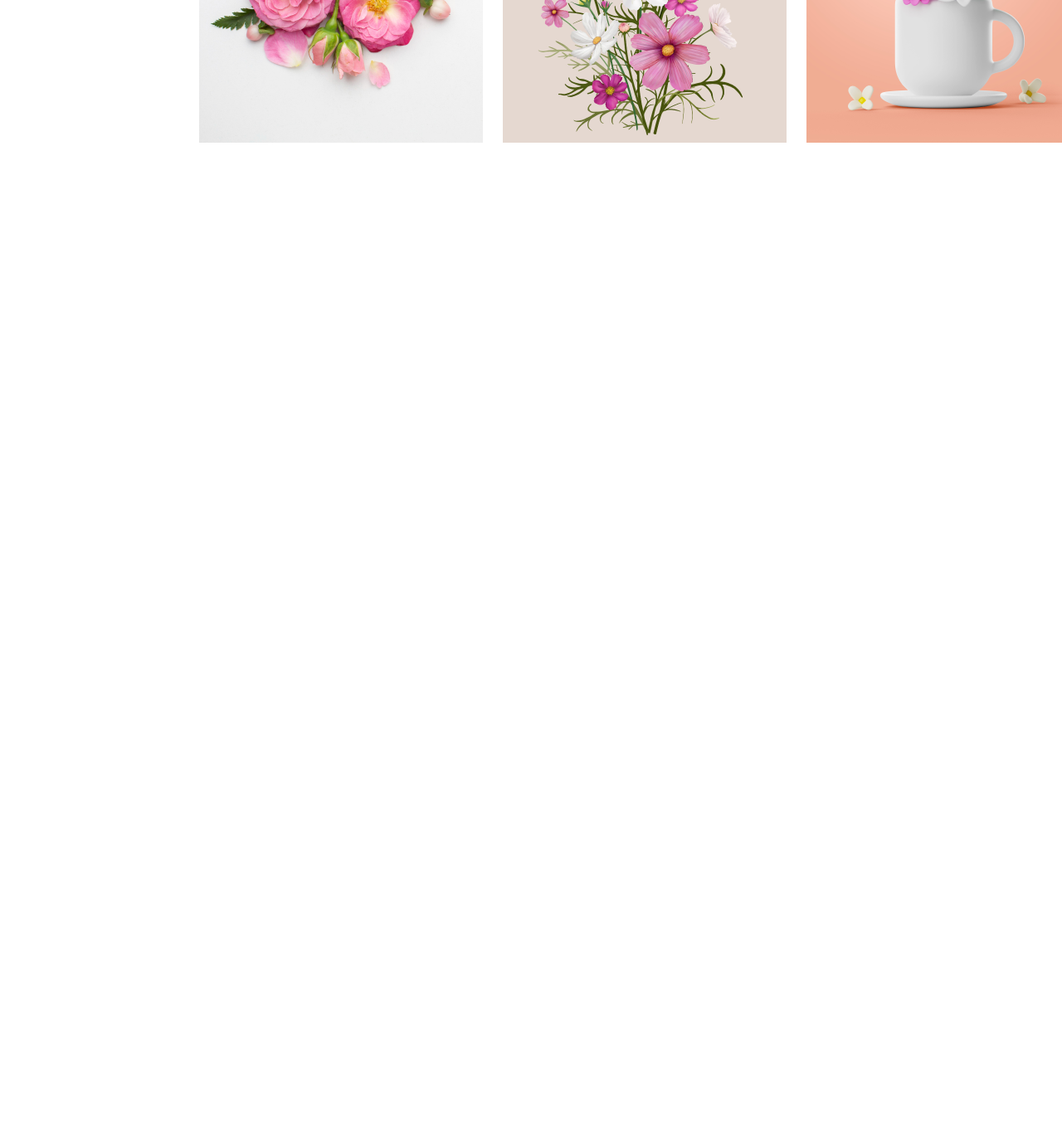
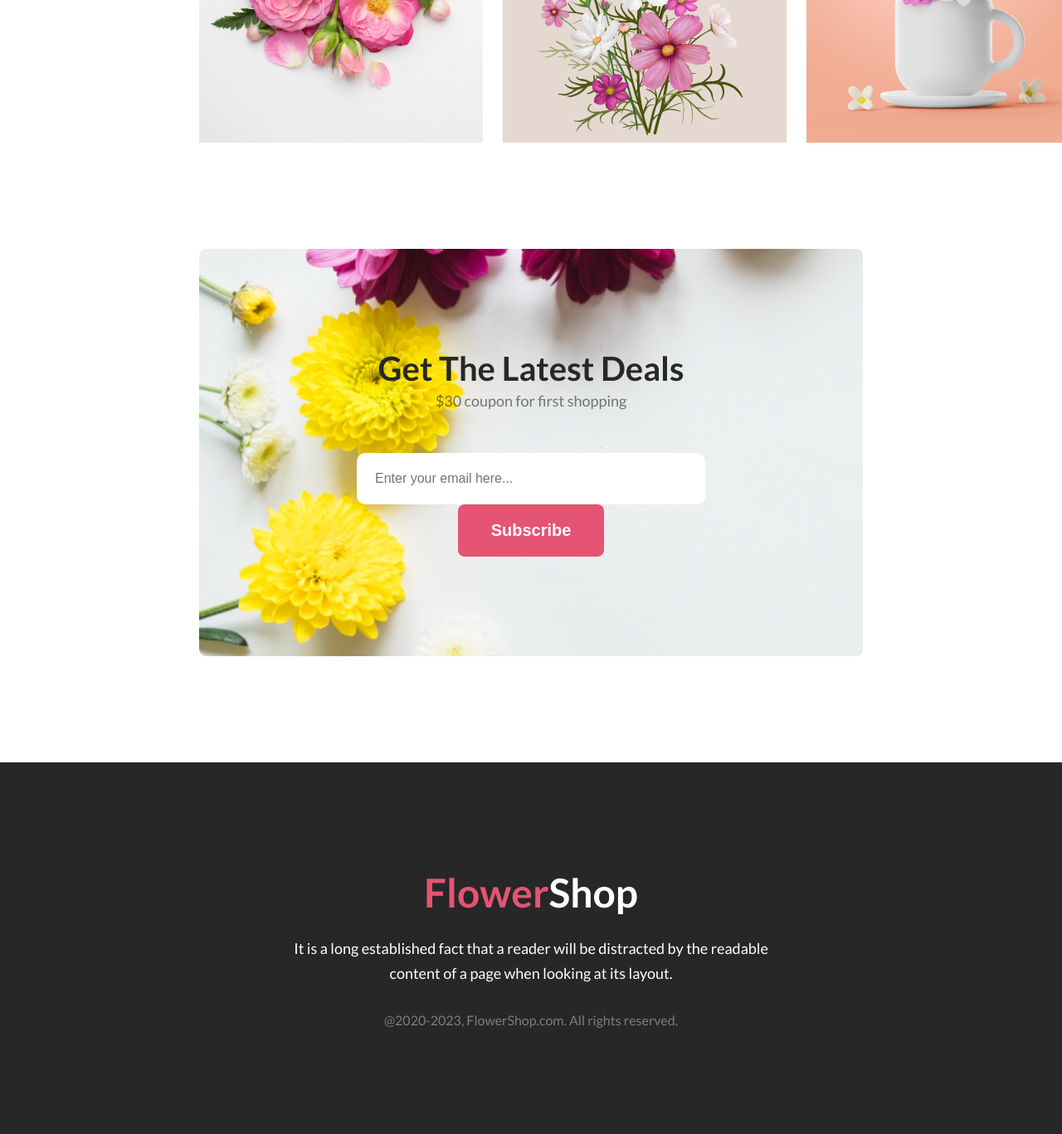
Before and after one commit to rahimsultan/flower-shop, a plain HTML site: page index.html in a window 1280 px wide. Shown: the part 3679-5046 px from the top of the page at 83% size. Before the commit the page ends 3979 px from the top, so only its background shows below. Drawn offline with Linux system fonts and the light colour scheme.

Commit message:
subscribe and footer complete

```diff
--- a/index.html
+++ b/index.html
@@ -103,6 +103,31 @@
           <img src="./images/Rectangle 6.png" />
         </div>
       </section>
+      <!-- Subscribe -->
+      <section class="subscribe">
+        <h2 class="section__title">Get The Latest Deals</h2>
+        <p class="section__description">$30 coupon for first shopping</p>
+        <div class="input">
+          <input
+            type="email"
+            name=""
+            id=""
+            placeholder="Enter your email here..."
+          />
+          <input class="btn__primary" type="submit" value="Subscribe" />
+        </div>
+      </section>
     </main>
+    <!-- Footer -->
+    <footer class="footer">
+      <h2>Flower<span>Shop</span></h2>
+      <p class="section__description">
+        It is a long established fact that a reader will be distracted by the
+        readable content of a page when looking at its layout.
+      </p>
+      <small class="copy-right"
+        >@2020-2023, FlowerShop.com. All rights reserved.
+      </small>
+    </footer>
   </body>
 </html>
--- a/styles/style.css
+++ b/styles/style.css
@@ -168,3 +168,67 @@ header .section__description {
   display: flex;
   gap: 24px;
 }
+
+/* Subscribe */
+
+.subscribe {
+  margin: 0px 240px 128px 240px;
+  text-align: center;
+  background: url("../images/Rectangle 9.png");
+  background-repeat: no-repeat;
+  background-size: cover;
+  border-radius: 8px;
+  padding: 120px 190px;
+}
+
+.subscribe .section__description {
+  margin-bottom: 48px;
+}
+
+.input {
+  width: 100%;
+}
+input[type="email"] {
+  padding: 22px;
+  color: rgba(39, 39, 39, 0.6);
+  font-size: 16px;
+  font-weight: 400;
+  background: white;
+  border-radius: 10px;
+  border: none;
+  outline: none;
+  margin-right: 10px;
+  display: inline-block;
+  max-width: 100%;
+  width: 700px;
+}
+
+/* Footer  */
+
+.footer {
+  text-align: center;
+  background: #272727;
+  padding: 128px 0px;
+}
+.footer h2 {
+  color: #e55473;
+  font-size: 48px;
+  font-weight: 800;
+  margin-bottom: 24px;
+}
+
+.footer h2 span {
+  color: white;
+}
+
+.footer .section__description {
+  color: white;
+  max-width: 625px;
+  margin: 0px auto 32px auto;
+}
+
+.copy-right {
+  color: rgba(255, 255, 255, 0.4);
+  font-size: 16px;
+  font-weight: 400;
+}
```
